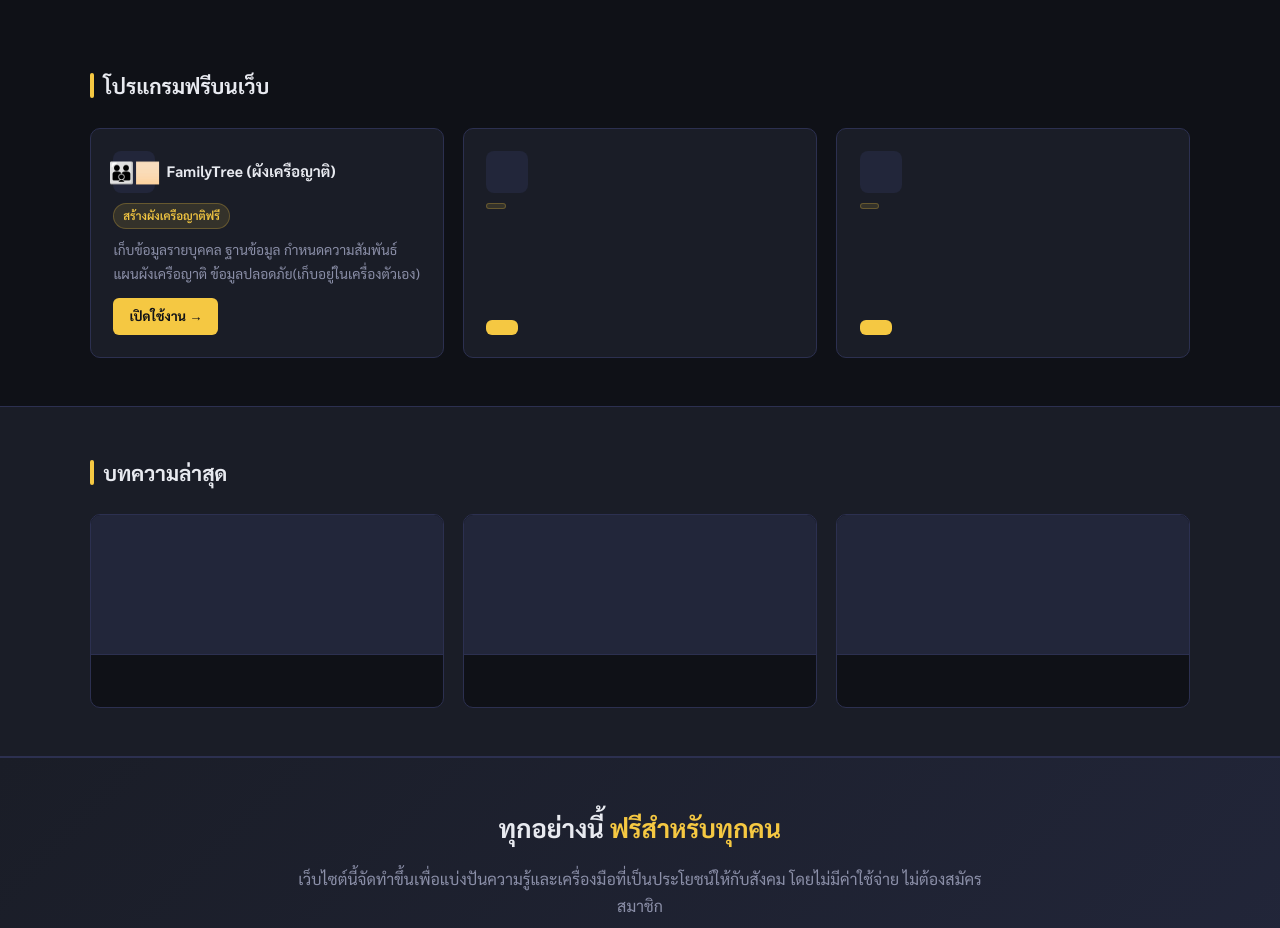
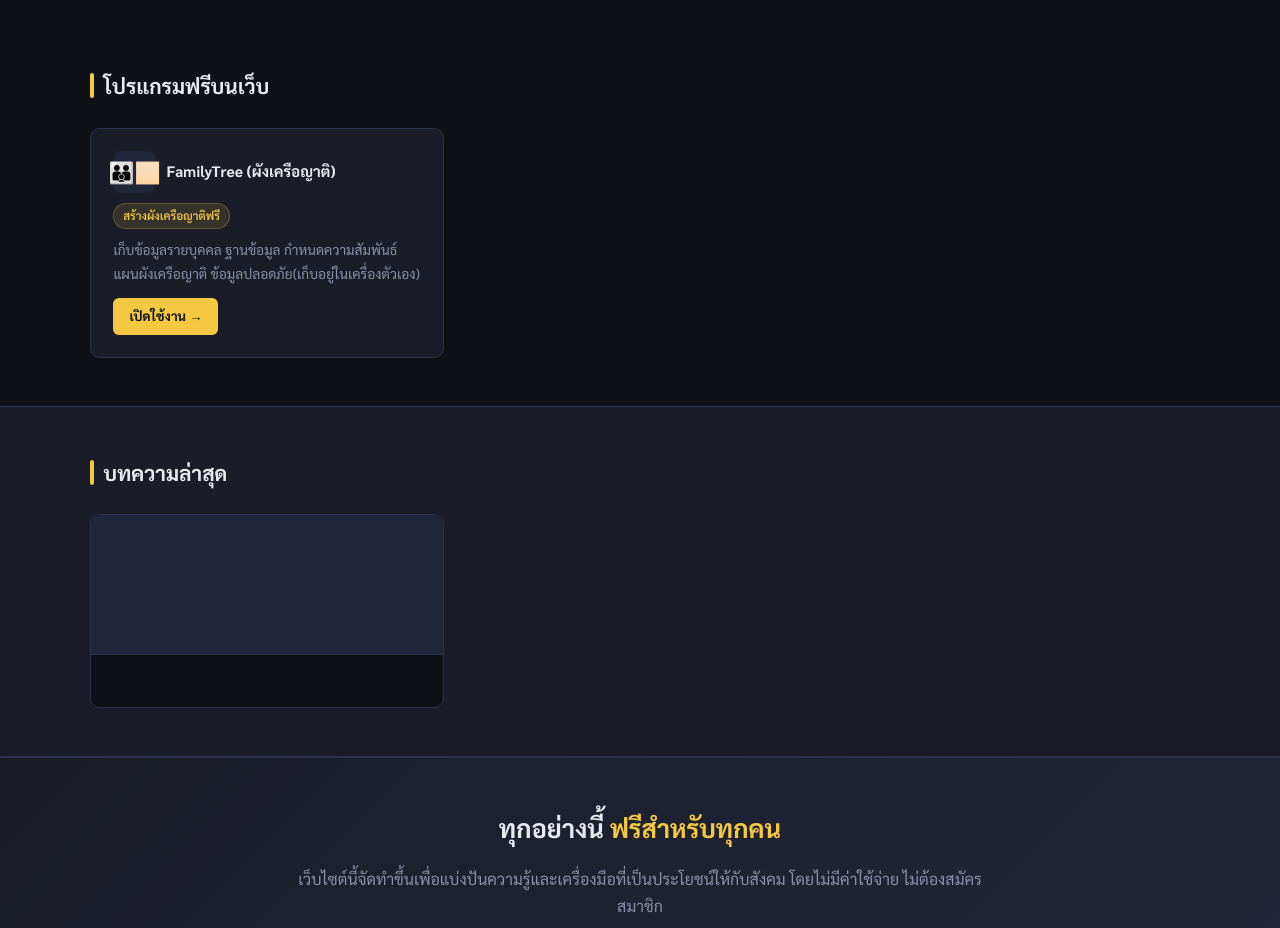
Before and after one commit to jatiamfu/firejuice.com, a plain HTML site: page index.html in a window 1280 px wide. Shown: the part 920-1848 px from the top of the page. Drawn offline with Linux system fonts and the light colour scheme.

Commit message:
index.html

```diff
--- a/index.html
+++ b/index.html
@@ -351,25 +351,9 @@
         <a href="FamilyTreeAPP.html" class="btn-small">เปิดใช้งาน →</a>
       </div>
 
-      <div class="tool-card">
-        <div class="tool-header">
-          <div class="tool-icon"></div>
-          <div class="tool-name"></div>
-        </div>
-        <div class="tag"></div>
-        <p class="tool-desc"></p>
-        <button class="btn-small"></button>
-      </div>
 
-      <div class="tool-card">
-        <div class="tool-header">
-          <div class="tool-icon"></div>
-          <div class="tool-name"></div>
-        </div>
-        <div class="tag"></div>
-        <p class="tool-desc"></p>
-        <button class="btn-small"></button>
-      </div>
+
+
 
 
 
@@ -392,23 +376,7 @@
         </div>
       </div>
 
-      <div class="article-card">
-        <div class="article-thumb"></div>
-        <div class="article-body">
-          <div class="article-cat"></div>
-          <div class="article-title"></div>
-          <div class="article-meta"></div>
-        </div>
-      </div>
 
-      <div class="article-card">
-        <div class="article-thumb"></div>
-        <div class="article-body">
-          <div class="article-cat"></div>
-          <div class="article-title"></div>
-          <div class="article-meta"></div>
-        </div>
-      </div>
 
 
 
```
